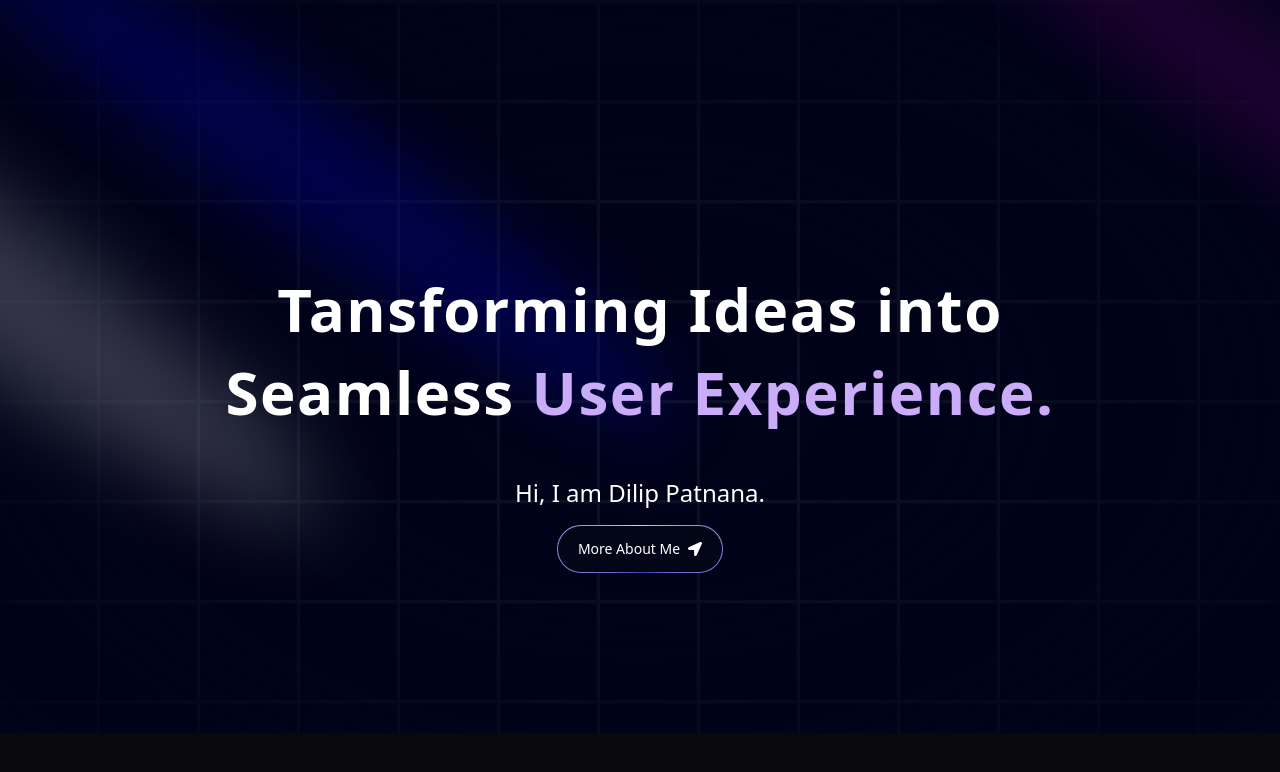
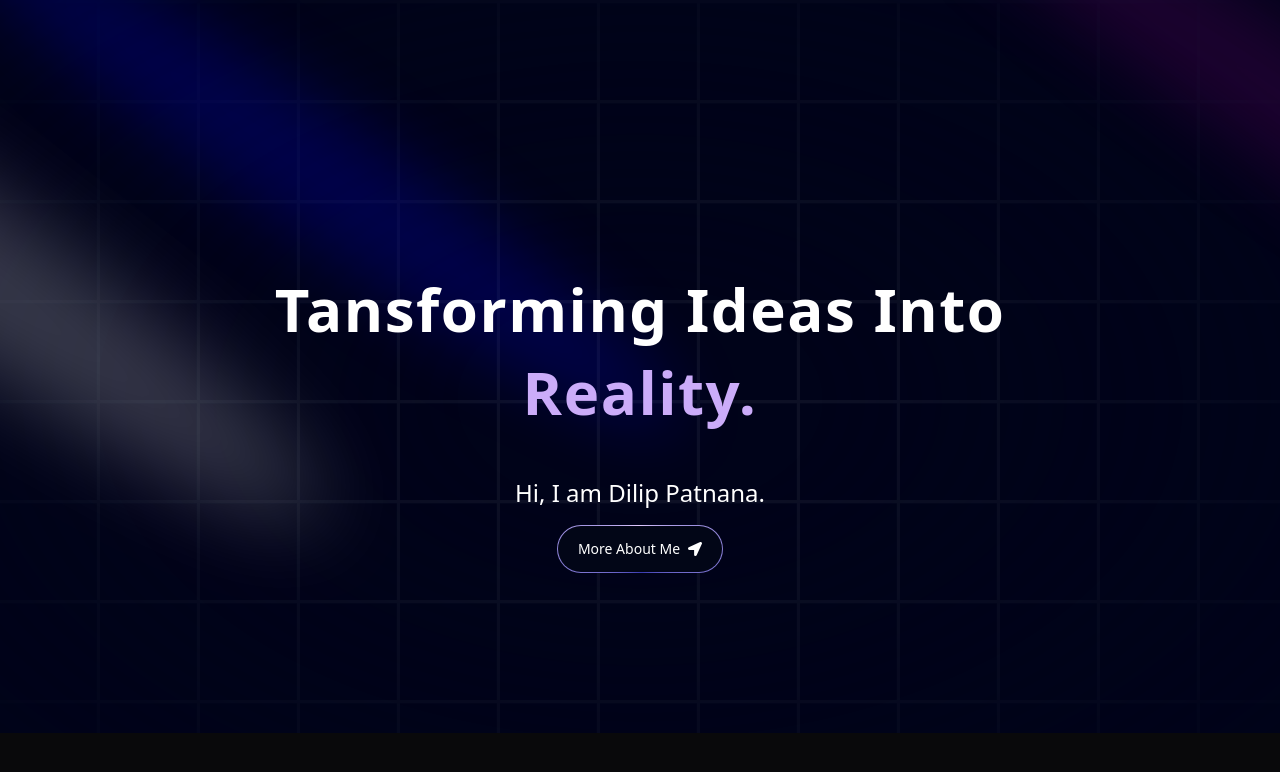
Before and after one commit to dilippatnana/MyProtfolio, a Next.js app: page / in a window 1280 px wide. Shown: the top 772 px of the page. Built offline with nearby package versions, Linux system fonts and the light colour scheme.

Commit message:
updated the heroSection content

```diff
--- a/components/Hero.tsx
+++ b/components/Hero.tsx
@@ -11,7 +11,7 @@ const heroSection = () => {
           {/* <h2 className=' uppercase tracking-widest text-xs text-center text-blue-100 max-w-80 '>
             Dynamic Web Magic With Next.js
           </h2> */}
-          <TextGenerateEffect className="py-7 text-center text-[40px] md:text-5xl lg:text-6xl " words="Tansforming Ideas into Seamless User Experience." />
+          <TextGenerateEffect className="py-7 text-center text-[40px] md:text-5xl lg:text-6xl " words="Tansforming Ideas Into Reality." />
 
           <p className=" text-center md:trackint-wider mb-4 text-sm lg:text-2xl">
             Hi, I am Dilip Patnana.
--- a/components/ui/text-generate-effect.tsx
+++ b/components/ui/text-generate-effect.tsx
@@ -37,7 +37,7 @@ export const TextGenerateEffect = ({
           return (
             <motion.span
               key={word + idx}
-              className={`${idx > 3 ? 'text-purple' : 'dark:text-white text-black'} opacity-0`}
+              className={`${idx >= 3 ? 'text-purple' : 'dark:text-white text-black'} opacity-0`}
               style={{
                 filter: filter ? "blur(10px)" : "none",
               }}
```
